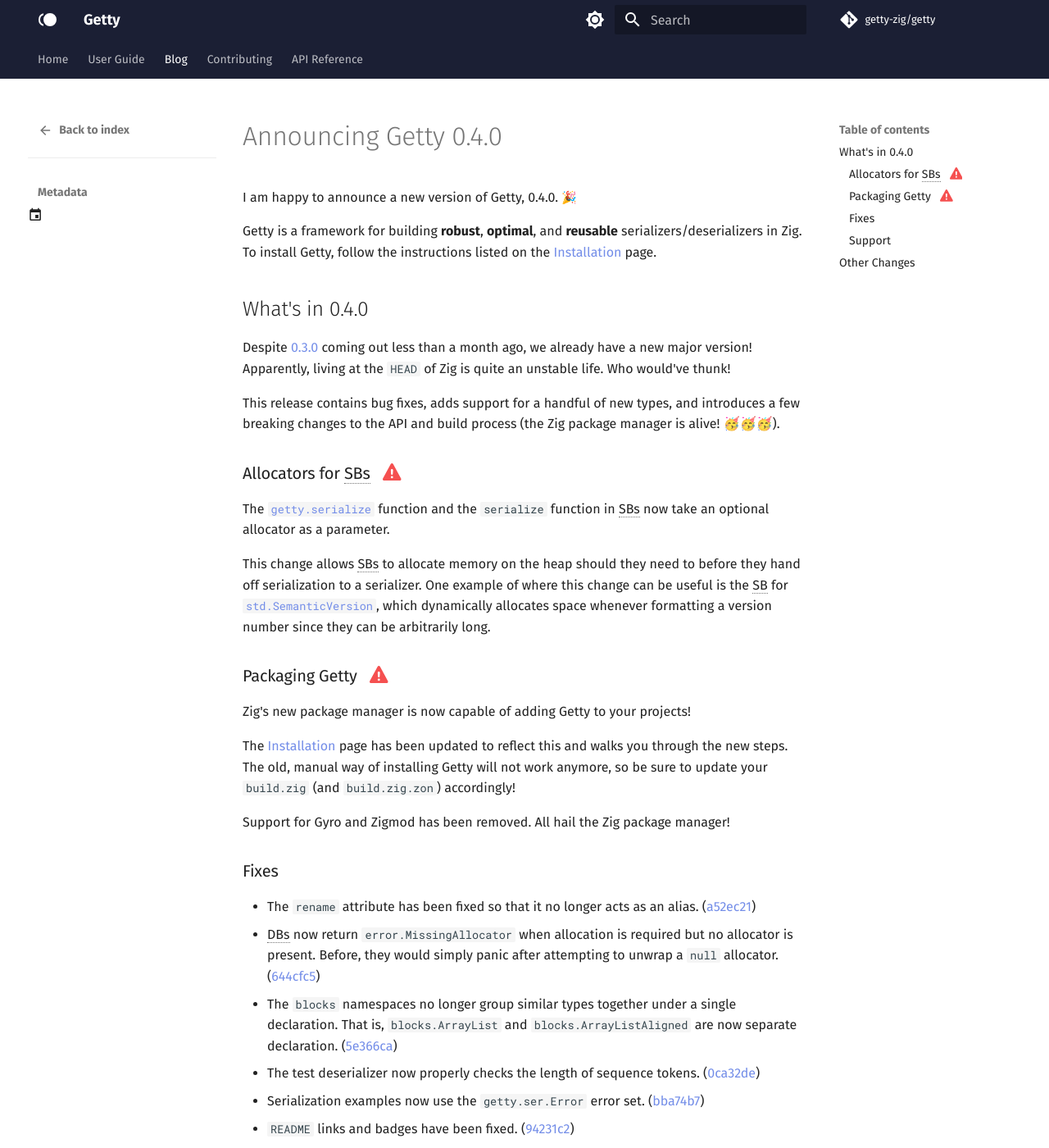
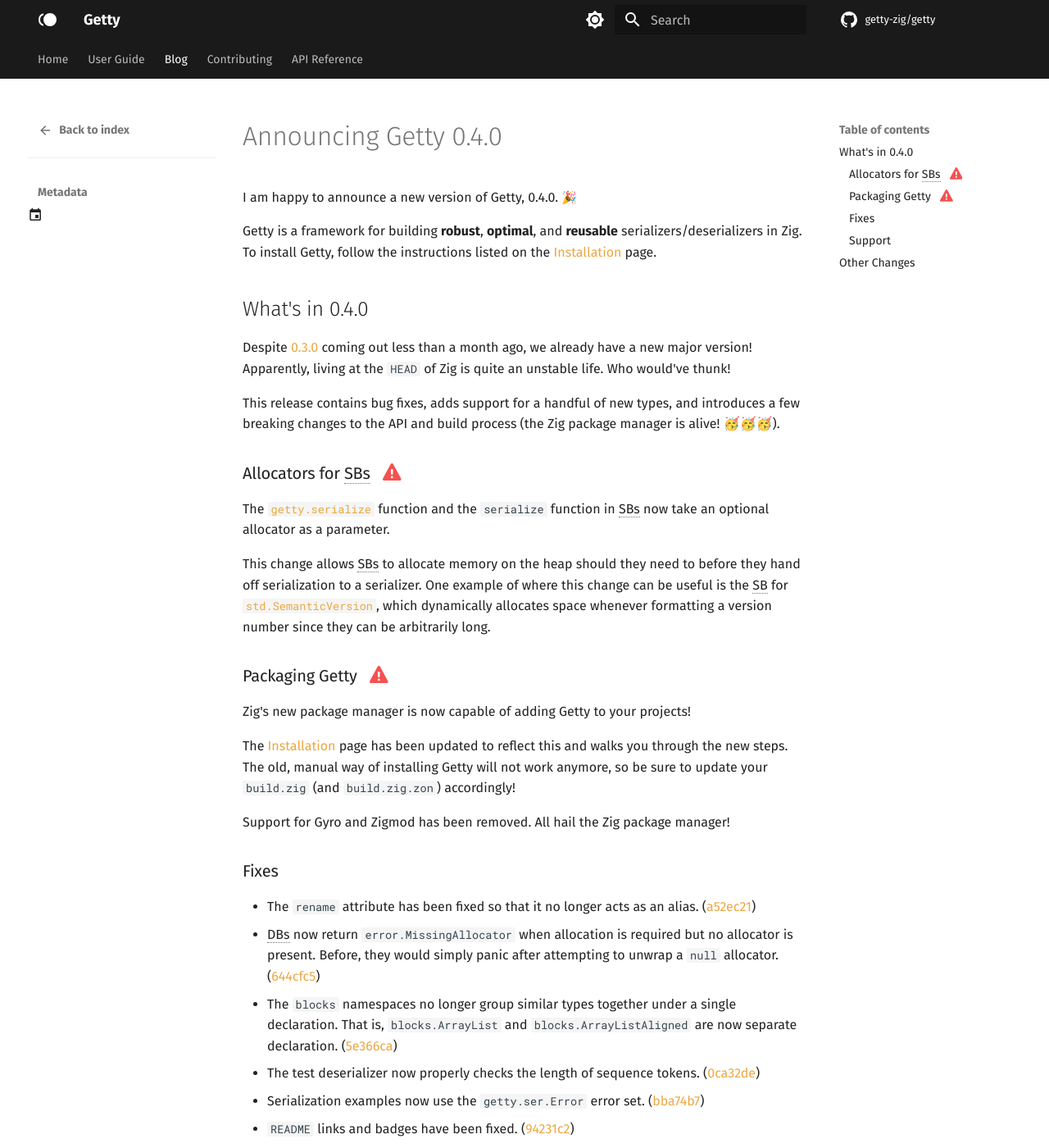
Before and after one commit to getty-zig/getty.so, an MkDocs documentation site: the page built from docs/blog/posts/0-4-0.md, in a window 1280 px wide and 1400 px high. Shown: the whole window at 82% size. Built offline with MkDocs 1.6.1 and Material for MkDocs 9.7.7, drawn with Linux system fonts in a browser that asks for light colours; emoji names are drawn with the system emoji font; comment, search, counter and statistics services are not loaded.

Commit message:
Update  color scheme

```diff
--- a/docs/stylesheets/extra.css
+++ b/docs/stylesheets/extra.css
@@ -1,25 +1,50 @@
 [data-md-color-scheme="default"] {
-    --md-primary-fg-color: #1B1F34;
-    --md-primary-fg-color--light: #545767;
-    --md-primary-fg-color--dark: #141727;
+    --md-hue: 0;
+
+    /* Primary colors */
+    --md-primary-fg-color:             hsla(var(--md-hue), 0%, 10% , 1);
+    --md-primary-fg-color--light:      hsla(var(--md-hue), 0%, 11% , 1);
+    --md-primary-fg-color--dark:       hsla(var(--md-hue), 0%, 8% , 1);
 
     /* Links */
-    --md-typeset-a-color: #738DE8;
+    --md-typeset-a-color:              hsla(36, 81%, 59% , 1);
+
+    /* Accent colors */
+    --md-accent-fg-color:              hsla(36, 81%, 59% , 1);
+    --md-accent-fg-color--transparent: hsla(36, 81%, 59% , 0.1);
 }
 
 [data-md-color-scheme="slate"] {
-    --md-primary-fg-color: #1B1F34;
-    --md-primary-fg-color--light: #545767;
-    --md-primary-fg-color--dark: #141727;
+    --md-hue: 0;
 
-    /* Code */
-    --md-code-fg-color: #F8FAFC;
-    --md-code-bg-color: #3D4255;
+    /* Default colors */
+    --md-default-fg-color:             hsla(var(--md-hue), 0%, 95%, 1);
+    --md-default-fg-color--light:      hsla(var(--md-hue), 0%, 90%, 0.62);
+    --md-default-fg-color--lighter:    hsla(var(--md-hue), 0%, 90%, 0.32);
+    --md-default-fg-color--lightest:   hsla(var(--md-hue), 0%, 90%, 0.12);
+    --md-default-bg-color:             hsla(var(--md-hue), 0%, 14%, 1);
+
+    /* Primary colors */
+    --md-primary-fg-color:             hsla(var(--md-hue), 0%, 10% , 1);
+    --md-primary-fg-color--light:      hsla(var(--md-hue), 0%, 11% , 1);
+    --md-primary-fg-color--dark:       hsla(var(--md-hue), 0%, 8% , 1);
+
+    /* Code colors */
+    --md-code-fg-color:                hsla(var(--md-hue), 0%, 95%, 1);
+    --md-code-bg-color:                hsla(var(--md-hue), 0%, 10%, 1);
+
+    /* Footer colors */
+    --md-footer-bg-color:              hsla(var(--md-hue), 0%, 12%, 0.87);
+    --md-footer-bg-color--dark:        hsla(var(--md-hue), 0%, 10%, 1);
 
     /* Links */
-    --md-typeset-a-color: #738DE8;
+    --md-typeset-a-color:              hsla(36, 81%, 59% , 1);
+
+    /* Accent colors */
+    --md-accent-fg-color:              hsla(36, 81%, 59% , 1);
+    --md-accent-fg-color--transparent: hsla(36, 81%, 59% , 0.1);
 }
 
 .breaking-change {
-  color: #F55050;
+  color: hsla(0, 89%, 64% , 1);
 }
--- a/mkdocs.yml
+++ b/mkdocs.yml
@@ -23,6 +23,8 @@ theme:
 
   icon:
     logo: material/circle-multiple
+    repo: material/github
+
   favicon: assets/images/getty-favicon-solid-large.png
 
   palette:
```
